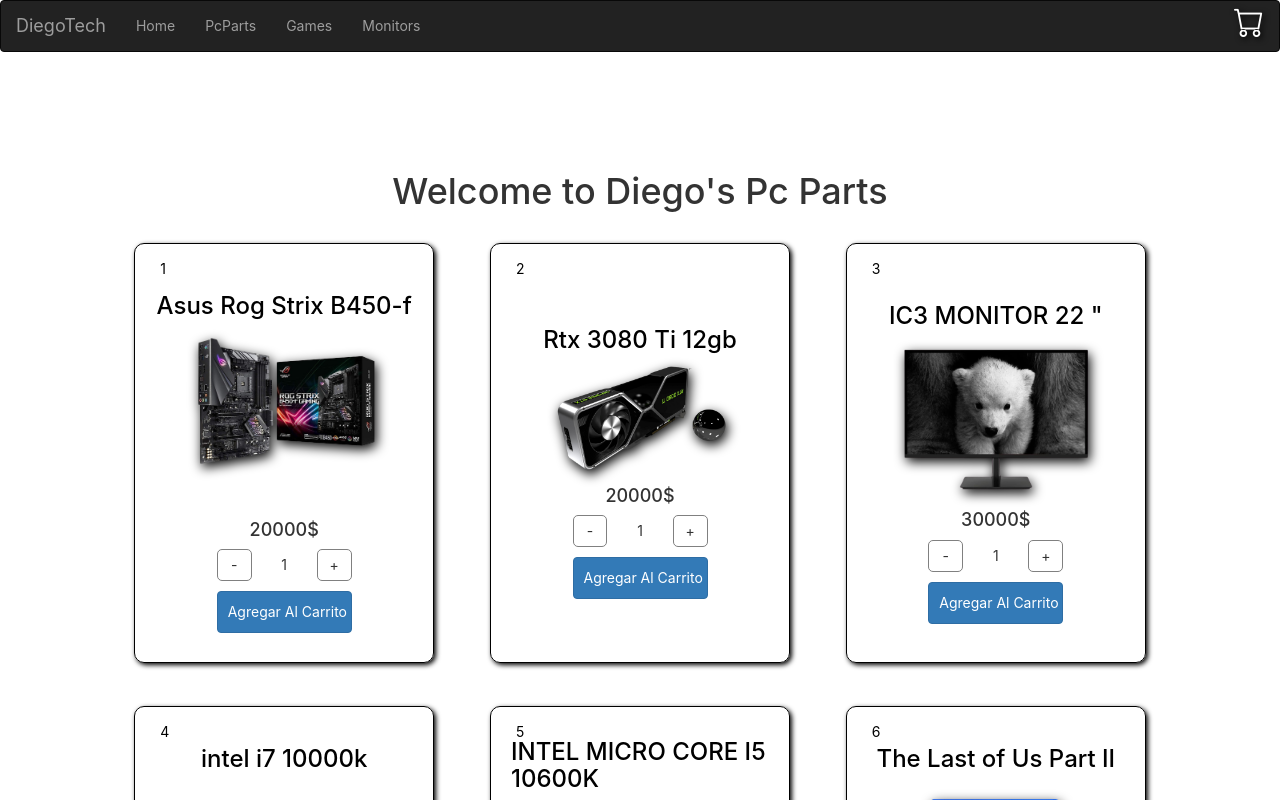
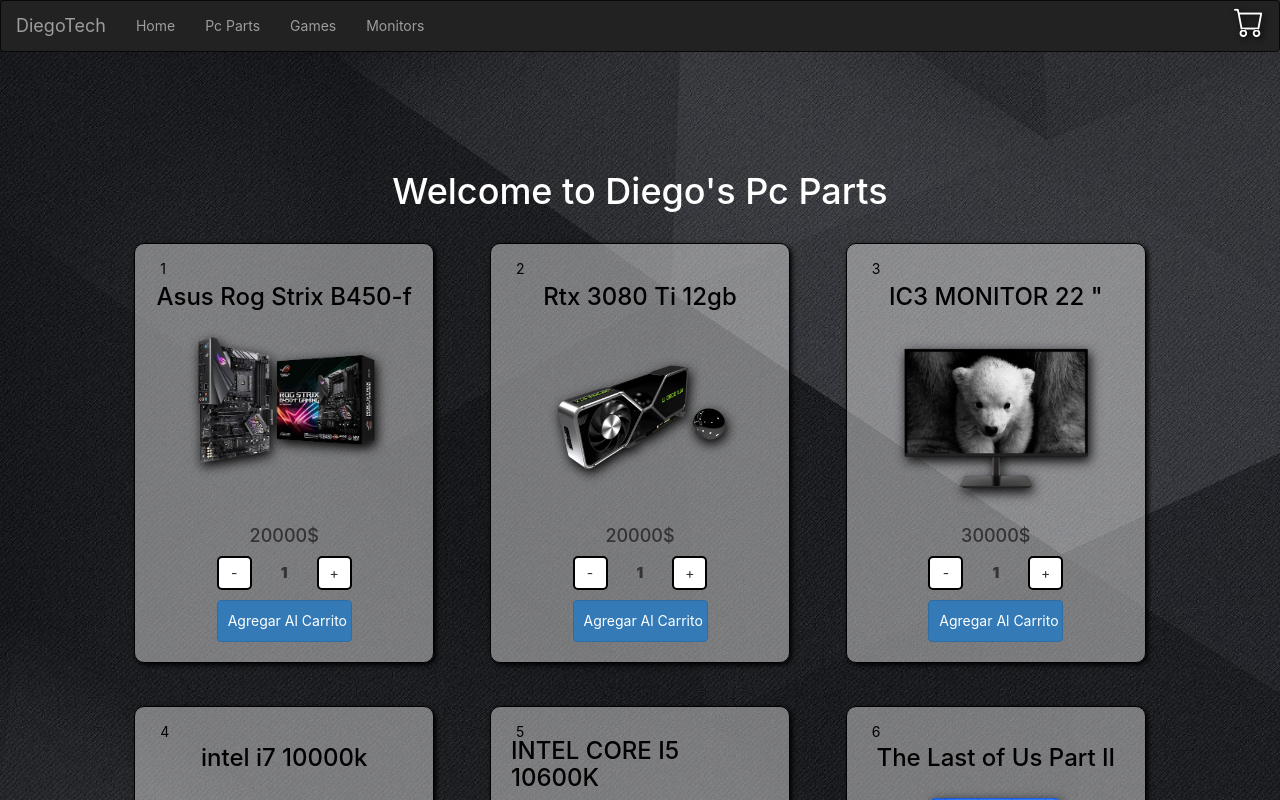
Before and after one commit to diegoDev98/pcEcommerce-Perez, a React (Create React App) app: page / in a window 1280 px wide. Shown: the top 800 px of the page. Built offline with nearby package versions, Linux system fonts and the light colour scheme.

Commit message:
added styling to page

```diff
--- a/src/App.css
+++ b/src/App.css
@@ -4,12 +4,15 @@
 
   }
   body {
+
     margin: 0;
     font-family: -apple-system, BlinkMacSystemFont, 'Segoe UI', 'Roboto', 'Oxygen',
       'Ubuntu', 'Cantarell', 'Fira Sans', 'Droid Sans', 'Helvetica Neue',
       sans-serif;
     -webkit-font-smoothing: antialiased;
     -moz-osx-font-smoothing: grayscale;
+    background-image: url('bg.jpg');
+    background-size: cover;
   }
 
   code {
--- a/src/components/ItemListContainer/ItemList/Item/Item.css
+++ b/src/components/ItemListContainer/ItemList/Item/Item.css
@@ -1,4 +1,5 @@
 .item {
+    background-color: #ffffff6b;
     position: relative;
     flex-basis: 20%;
     padding: 20px;
@@ -28,6 +29,13 @@
     top: 15px;
     left: 25px;
 }
+.imgcontainer {
+    display: flex;
+    width: 250px;
+    height: 250px;
+    justify-content: center;
+    align-items: center;
+}
 .item img {
     width: 200px;
     filter: drop-shadow(2px 4px 6px black);
--- a/src/components/ItemListContainer/ItemList/Item/Item.js
+++ b/src/components/ItemListContainer/ItemList/Item/Item.js
@@ -11,7 +11,10 @@
                 <div>{props.id}</div>
                 <h3>{props.title}</h3>
                 </Link>
+                <div className="imgcontainer">
                 <img src={props.url} alt={props.title} />
+                </div>
+
                 <h4>{props.price}</h4>
                 <ItemCount
                     initial={props.initial}
--- a/src/components/ItemListContainer/ItemList/Item/ItemCount/ItemCount.css
+++ b/src/components/ItemListContainer/ItemList/Item/ItemCount/ItemCount.css
@@ -3,9 +3,9 @@
     width: 135px;
 }
 .counter {
-    background: transparent;
+    background: white;
     flex-basis: 30%;
-    border: 1px solid grey;
+    border: 2px solid black;
     border-radius: 5px;
     padding: 5px;
     -webkit-border-radius: 5px;
@@ -15,6 +15,8 @@
 }
 
 .countNumber {
+    font-weight: 900;
+    font-size: 15px;
     justify-content: center;
     display: flex;
     flex-basis: 60%;
--- a/src/components/ItemListContainer/ItemListContainer.css
+++ b/src/components/ItemListContainer/ItemListContainer.css
@@ -6,6 +6,7 @@
     padding: 100px;
 }
 .itemListContainer h1 {
+    color: white;
     width: 100%;
     text-align: center;
 }
--- a/src/components/ItemListContainer/ItemListContainer.js
+++ b/src/components/ItemListContainer/ItemListContainer.js
@@ -44,7 +44,7 @@
 },
 {
   id:'5',
-  title:'INTEL MICRO CORE I5 10600K',
+  title:'INTEL CORE I5 10600K',
   description:'A good game',
   price:'18000$',
   url:'/images/inteli510600.png',
--- a/src/components/NavBar/NavBar.css
+++ b/src/components/NavBar/NavBar.css
@@ -15,3 +15,7 @@
   nav ul li:hover {
       background-color: rgba(10, 7, 1, 0.521);
   }
+  .activeLink {
+    background-color: rgba(10, 7, 1, 0.521);
+    color: white!important;
+}
--- a/src/components/NavBar/NavBar.js
+++ b/src/components/NavBar/NavBar.js
@@ -5,7 +5,7 @@
 
 const categories = [
   {id:1, category: 'Home'},
-  {id:2, category: 'PcParts'},
+  {id:2, category: 'Pc Parts'},
   {id:3, category: 'Games'},
   {id:4, category: 'Monitors'}
   ]
@@ -20,7 +20,7 @@
                 </div>
                 <ul className="nav navbar-nav">
                 {categories.map( (category,index) =>
-                  <li><NavLink to={`/category/${category.category.toLowerCase().trim()}`} key={index} activeClassName="dropdown-item">{category.category}</NavLink></li>
+                  <li><NavLink to={`/category/${category.category.toLowerCase().replace(/\s/g, '')}`} key={index} activeClassName="activeLink">{category.category}</NavLink></li>
 												)}
 
 
```
Also changed, not shown: src/bg.jpg (added).
